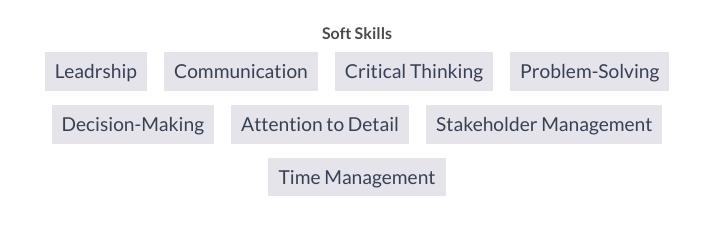
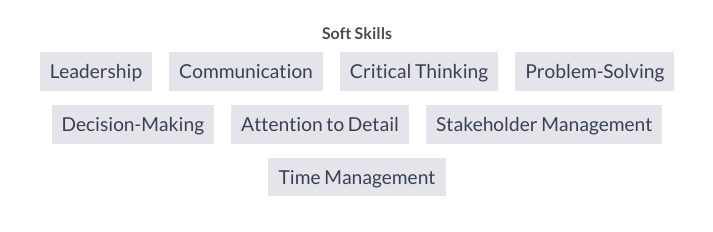
Before and after one commit to JohnMas95/JohnMas95.github.io, a plain HTML site: page index.html in a window 1280 px wide. Shown: the part 3490-3722 px from the top of the page, 283-996 px from the left. Drawn offline with Linux system fonts and the light colour scheme.

Commit message:
update resume

```diff
--- a/index.html
+++ b/index.html
@@ -313,7 +313,7 @@
         <br>
         <span><b>Soft Skills</b></span> <br>
         <ul>
-          <li>Leadrship</li>
+          <li>Leadership</li>
           <li>Communication</li>
           <li>Critical Thinking</li>
           <li>Problem-Solving</li>
```
Also changed, not shown: 1 other file.
